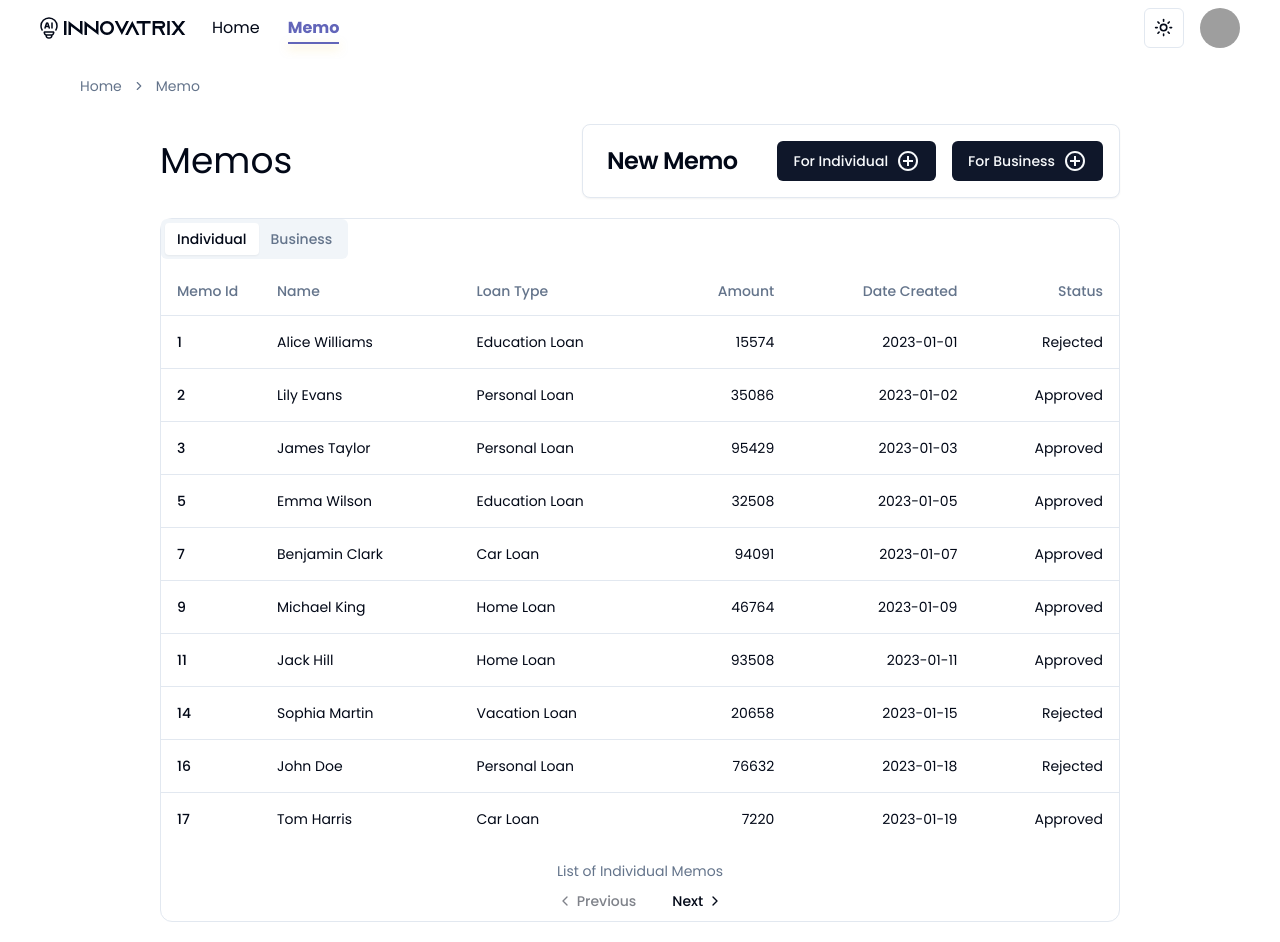
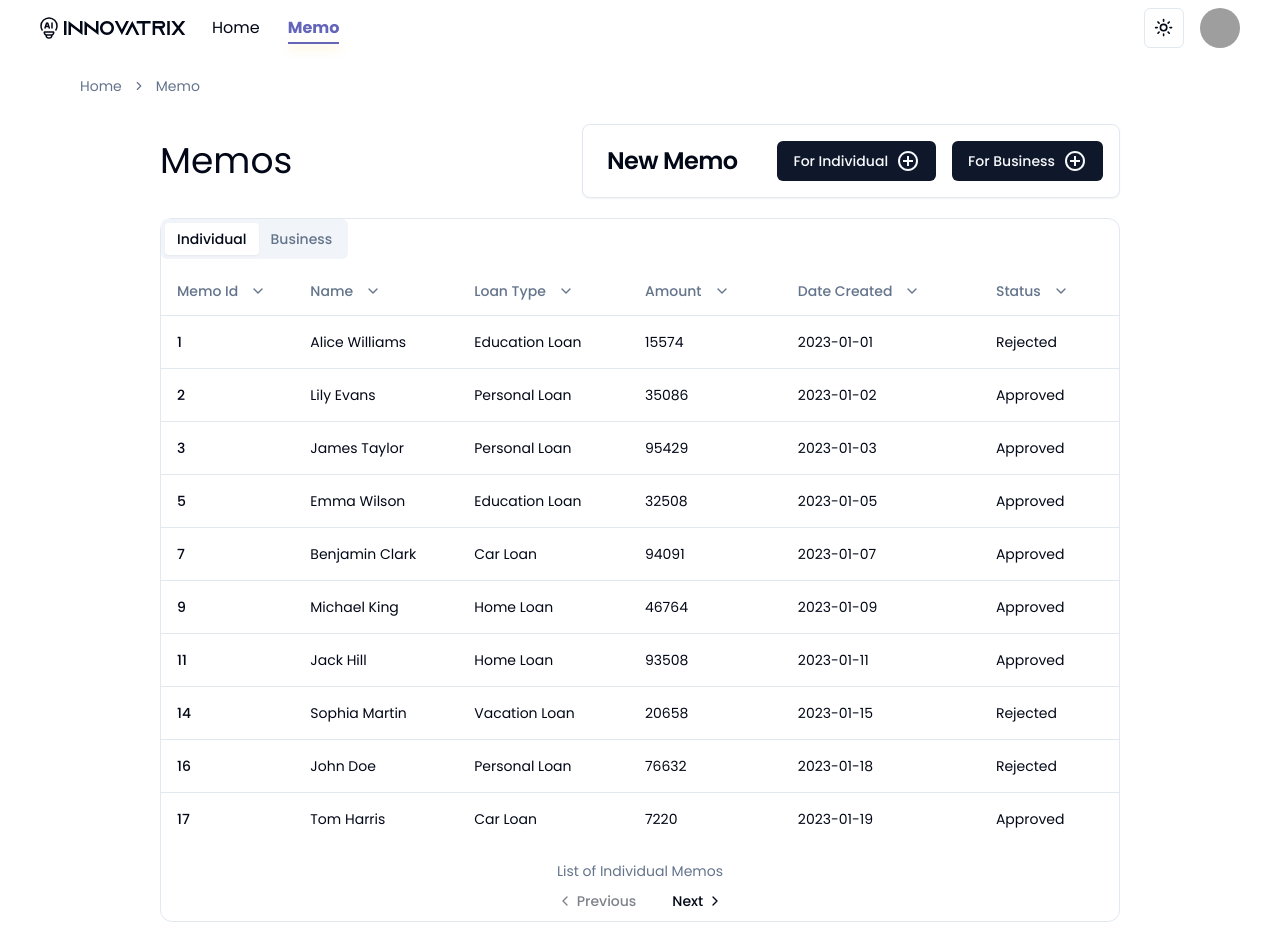
Before and after one commit to aadityakhairnar/innovatrix, a Next.js app: page /memo in a window 1280 px wide. Built offline with nearby package versions, Linux system fonts and the light colour scheme; grey boxes are pictures that could not be loaded.

Commit message:
added sort feature

```diff
--- a/src/components/Memotable.tsx
+++ b/src/components/Memotable.tsx
@@ -9,6 +9,8 @@ import { Table, TableBody, TableCaption, TableCell, TableHead, TableHeader, Tabl
 import Papa from "papaparse";
 import { useEffect, useState } from "react";
 import { Tabs, TabsContent, TabsList, TabsTrigger } from "@/components/ui/tabs";
+import { Button } from "@/components/ui/button";
+import { ChevronDown, ChevronUp } from "lucide-react";
 
 const Memotable = () => {
   const noofrows = 10;
@@ -16,6 +18,7 @@ const Memotable = () => {
   const [startIndex, setStartIndex] = useState(0);
   const [endIndex, setEndIndex] = useState(noofrows);
   const [activeTab, setActiveTab] = useState("individual"); // default tab is 'individual'
+  const [sortConfig, setSortConfig] = useState<{ key: string; direction: 'asc' | 'desc' } | null>(null);
 
   useEffect(() => {
     async function fetchData() {
@@ -41,6 +44,35 @@ const Memotable = () => {
     (item) => item.Category?.toLowerCase() === activeTab
   );
 
+  // Sorting function
+  const sortedData = [...filteredData].sort((a, b) => {
+    if (!sortConfig) return 0;
+    const { key, direction } = sortConfig;
+    const directionMultiplier = direction === 'asc' ? 1 : -1;
+
+    // Special handling for numerical fields like "Amount"
+    if (key === "Amount") {
+      const aAmount = parseFloat(a[key]) || 0;
+      const bAmount = parseFloat(b[key]) || 0;
+      return (aAmount - bAmount) * directionMultiplier;
+    }
+
+    // Default sorting for other fields (assumed to be strings)
+    if (a[key] < b[key]) return -1 * directionMultiplier;
+    if (a[key] > b[key]) return 1 * directionMultiplier;
+    return 0;
+  });
+
+
+  // Function to handle sorting
+  const handleSort = (key: string) => {
+    let direction: 'asc' | 'desc' = 'asc';
+    if (sortConfig && sortConfig.key === key && sortConfig.direction === 'asc') {
+      direction = 'desc';
+    }
+    setSortConfig({ key, direction });
+  };
+
   return (
     <div className="border rounded-xl mx-20">
       <Tabs defaultValue="individual" className="w-full" onValueChange={(value) => setActiveTab(value)}>
@@ -53,23 +85,113 @@ const Memotable = () => {
             <TableCaption>List of Individual Memos</TableCaption>
             <TableHeader>
               <TableRow>
-                <TableHead className="w-[100px]">Memo Id</TableHead>
-                <TableHead>Name</TableHead>
-                <TableHead>Loan Type</TableHead>
-                <TableHead className="text-right">Amount</TableHead>
-                <TableHead className="text-right">Date Created</TableHead>
-                <TableHead className="text-right">Status</TableHead>
+                <TableHead className="w-[100px]">
+                  <div className="flex flex-grow-0 flex-row items-center text-nowrap">
+                  Memo Id
+                  <Button
+                    variant="ghost"
+                    size="sm"
+                    onClick={() => handleSort("MemoId")}
+                    >
+                    {sortConfig?.key === "MemoId" && sortConfig.direction === "asc" ? (
+                      <ChevronUp size={16} />
+                    ) : (
+                      <ChevronDown size={16} />
+                    )}
+                  </Button>
+                  </div>
+                </TableHead>
+                <TableHead>
+                  <div className="flex flex-grow-0 flex-row items-center text-nowrap">
+                  Name
+                  <Button
+                    variant="ghost"
+                    size="sm"
+                    onClick={() => handleSort("Name")}
+                  >
+                    {sortConfig?.key === "Name" && sortConfig.direction === "asc" ? (
+                      <ChevronUp size={16} />
+                    ) : (
+                      <ChevronDown size={16} />
+                    )}
+                  </Button>
+                  </div>
+                </TableHead>
+                <TableHead>
+                <div className="flex flex-row items-center text-nowrap">
+                  Loan Type
+                  <Button
+                    variant="ghost"
+                    size="sm"
+                    onClick={() => handleSort("Loan Type")}
+                  >
+                    {sortConfig?.key === "Loan Type" && sortConfig.direction === "asc" ? (
+                      <ChevronUp size={16} />
+                    ) : (
+                      <ChevronDown size={16} />
+                    )}
+                  </Button>
+                  </div>
+                </TableHead>
+                <TableHead>
+                <div className="flex  flex-row items-center text-nowrap">
+                  Amount
+                  <Button
+                    variant="ghost"
+                    size="sm"
+                    onClick={() => handleSort("Amount")}
+                  >
+                    {sortConfig?.key === "Amount" && sortConfig.direction === "asc" ? (
+                      <ChevronUp size={16} />
+                    ) : (
+                      <ChevronDown size={16} />
+                    )}
+                  </Button>
+                  </div>
+                </TableHead>
+                <TableHead>
+                <div className="flex flex-row items-center text-nowrap">
+                  Date Created
+                  <Button
+                    variant="ghost"
+                    size="sm"
+                    onClick={() => handleSort("Date Created")}
+                  >
+                    {sortConfig?.key === "Date Created" && sortConfig.direction === "asc" ? (
+                      <ChevronUp size={16} />
+                    ) : (
+                      <ChevronDown size={16} />
+                    )}
+                  </Button>
+                  </div>
+                </TableHead>
+                <TableHead >
+                <div className="flex flex-row items-center text-nowrap">
+                  Status
+                  <Button
+                    variant="ghost"
+                    size="sm"
+                    onClick={() => handleSort("Status")}
+                  >
+                    {sortConfig?.key === "Status" && sortConfig.direction === "asc" ? (
+                      <ChevronUp size={16} />
+                    ) : (
+                      <ChevronDown size={16} />
+                    )}
+                  </Button>
+                  </div>
+                </TableHead>
               </TableRow>
             </TableHeader>
             <TableBody>
-              {filteredData.slice(startIndex, endIndex).map((item, index) => (
+              {sortedData.slice(startIndex, endIndex).map((item, index) => (
                 <TableRow key={index}>
                   <TableCell className="font-medium">{item["MemoId"]}</TableCell>
                   <TableCell>{item.Name}</TableCell>
                   <TableCell>{item["Loan Type"]}</TableCell>
-                  <TableCell className="text-right">{item.Amount}</TableCell>
-                  <TableCell className="text-right">{item["Date Created"]}</TableCell>
-                  <TableCell className="text-right">{item.Status}</TableCell>
+                  <TableCell className="text-left">{item.Amount}</TableCell>
+                  <TableCell className="text-left">{item["Date Created"]}</TableCell>
+                  <TableCell className="text-left">{item.Status}</TableCell>
                 </TableRow>
               ))}
             </TableBody>
@@ -80,16 +202,94 @@ const Memotable = () => {
             <TableCaption>List of Business Memos</TableCaption>
             <TableHeader>
               <TableRow>
-                <TableHead className="w-[100px]">Memo Id</TableHead>
-                <TableHead>Name</TableHead>
-                <TableHead>Loan Type</TableHead>
-                <TableHead className="text-right">Amount</TableHead>
-                <TableHead className="text-right">Date Created</TableHead>
-                <TableHead className="text-right">Status</TableHead>
+                <TableHead className="w-[100px]">
+                  Memo Id
+                  <Button
+                    variant="ghost"
+                    size="sm"
+                    onClick={() => handleSort("MemoId")}
+                  >
+                    {sortConfig?.key === "MemoId" && sortConfig.direction === "asc" ? (
+                      <ChevronUp size={16} />
+                    ) : (
+                      <ChevronDown size={16} />
+                    )}
+                  </Button>
+                </TableHead>
+                <TableHead>
+                  Name
+                  <Button
+                    variant="ghost"
+                    size="sm"
+                    onClick={() => handleSort("Name")}
+                  >
+                    {sortConfig?.key === "Name" && sortConfig.direction === "asc" ? (
+                      <ChevronUp size={16} />
+                    ) : (
+                      <ChevronDown size={16} />
+                    )}
+                  </Button>
+                </TableHead>
+                <TableHead>
+                  Loan Type
+                  <Button
+                    variant="ghost"
+                    size="sm"
+                    onClick={() => handleSort("Loan Type")}
+                  >
+                    {sortConfig?.key === "Loan Type" && sortConfig.direction === "asc" ? (
+                      <ChevronUp size={16} />
+                    ) : (
+                      <ChevronDown size={16} />
+                    )}
+                  </Button>
+                </TableHead>
+                <TableHead className="text-right">
+                  Amount
+                  <Button
+                    variant="ghost"
+                    size="sm"
+                    onClick={() => handleSort("Amount")}
+                  >
+                    {sortConfig?.key === "Amount" && sortConfig.direction === "asc" ? (
+                      <ChevronUp size={16} />
+                    ) : (
+                      <ChevronDown size={16} />
+                    )}
+                  </Button>
+                </TableHead>
+                <TableHead className="text-right">
+                  Date Created
+                  <Button
+                    variant="ghost"
+                    size="sm"
+                    onClick={() => handleSort("Date Created")}
+                  >
+                    {sortConfig?.key === "Date Created" && sortConfig.direction === "asc" ? (
+                      <ChevronUp size={16} />
+                    ) : (
+                      <ChevronDown size={16} />
+                    )}
+                  </Button>
+                </TableHead>
+                <TableHead className="text-right">
+                  Status
+                  <Button
+                    variant="ghost"
+                    size="sm"
+                    onClick={() => handleSort("Status")}
+                  >
+                    {sortConfig?.key === "Status" && sortConfig.direction === "asc" ? (
+                      <ChevronUp size={16} />
+                    ) : (
+                      <ChevronDown size={16} />
+                    )}
+                  </Button>
+                </TableHead>
               </TableRow>
             </TableHeader>
             <TableBody>
-              {filteredData.slice(startIndex, endIndex).map((item, index) => (
+              {sortedData.slice(startIndex, endIndex).map((item, index) => (
                 <TableRow key={index}>
                   <TableCell className="font-medium">{item["MemoId"]}</TableCell>
                   <TableCell>{item.Name}</TableCell>
@@ -116,10 +316,10 @@ const Memotable = () => {
           </PaginationItem>
           <PaginationItem>
             <PaginationNext
-              className={endIndex >= filteredData.length ? "pointer-events-none opacity-50" : "cursor-pointer"}
+              className={endIndex >= sortedData.length ? "pointer-events-none opacity-50" : "cursor-pointer"}
               onClick={() => {
-                setStartIndex(Math.min(filteredData.length - noofrows, startIndex + noofrows));
-                setEndIndex(Math.min(filteredData.length, endIndex + noofrows));
+                setStartIndex(Math.min(sortedData.length - noofrows, startIndex + noofrows));
+                setEndIndex(Math.min(sortedData.length, endIndex + noofrows));
               }}
             />
           </PaginationItem>
```
